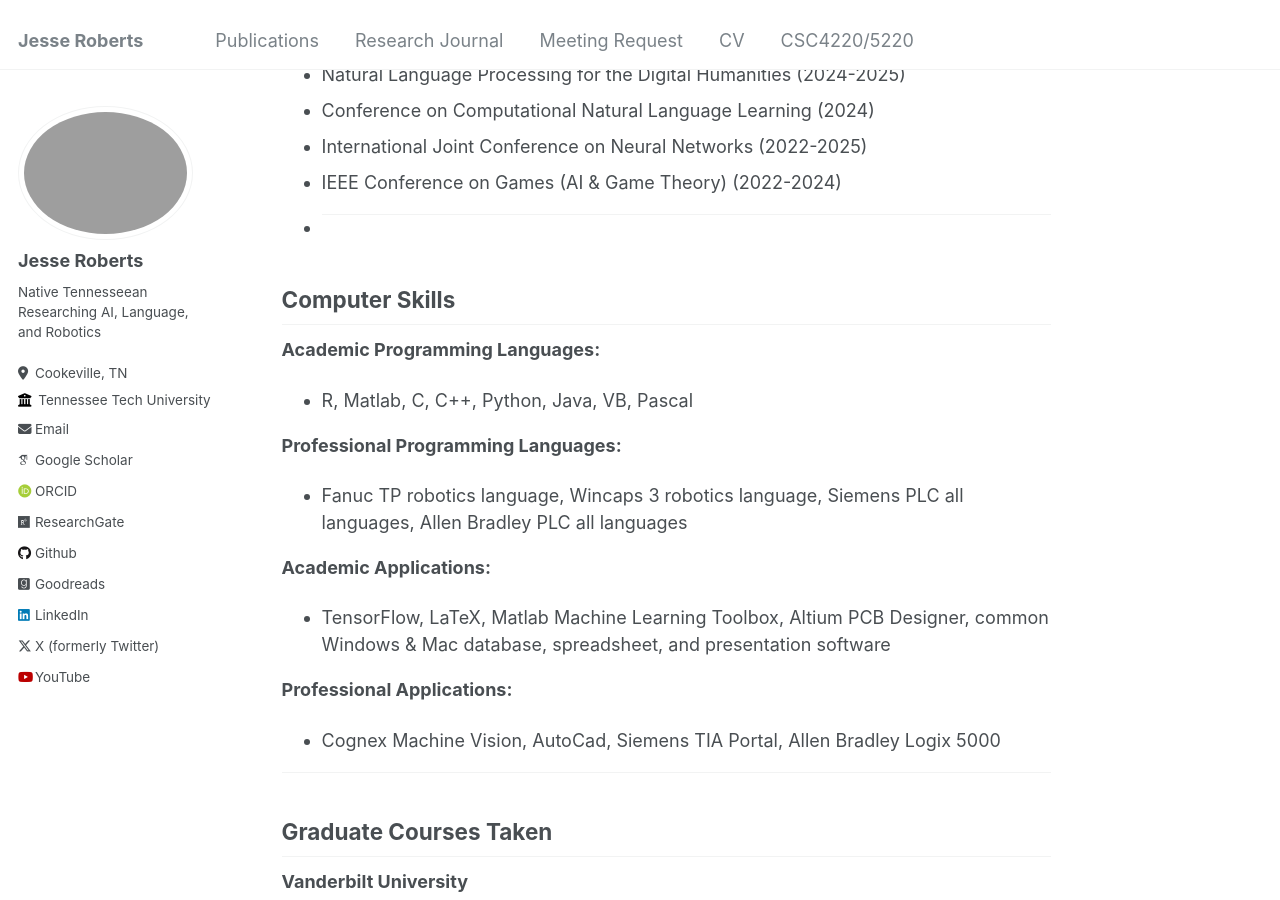
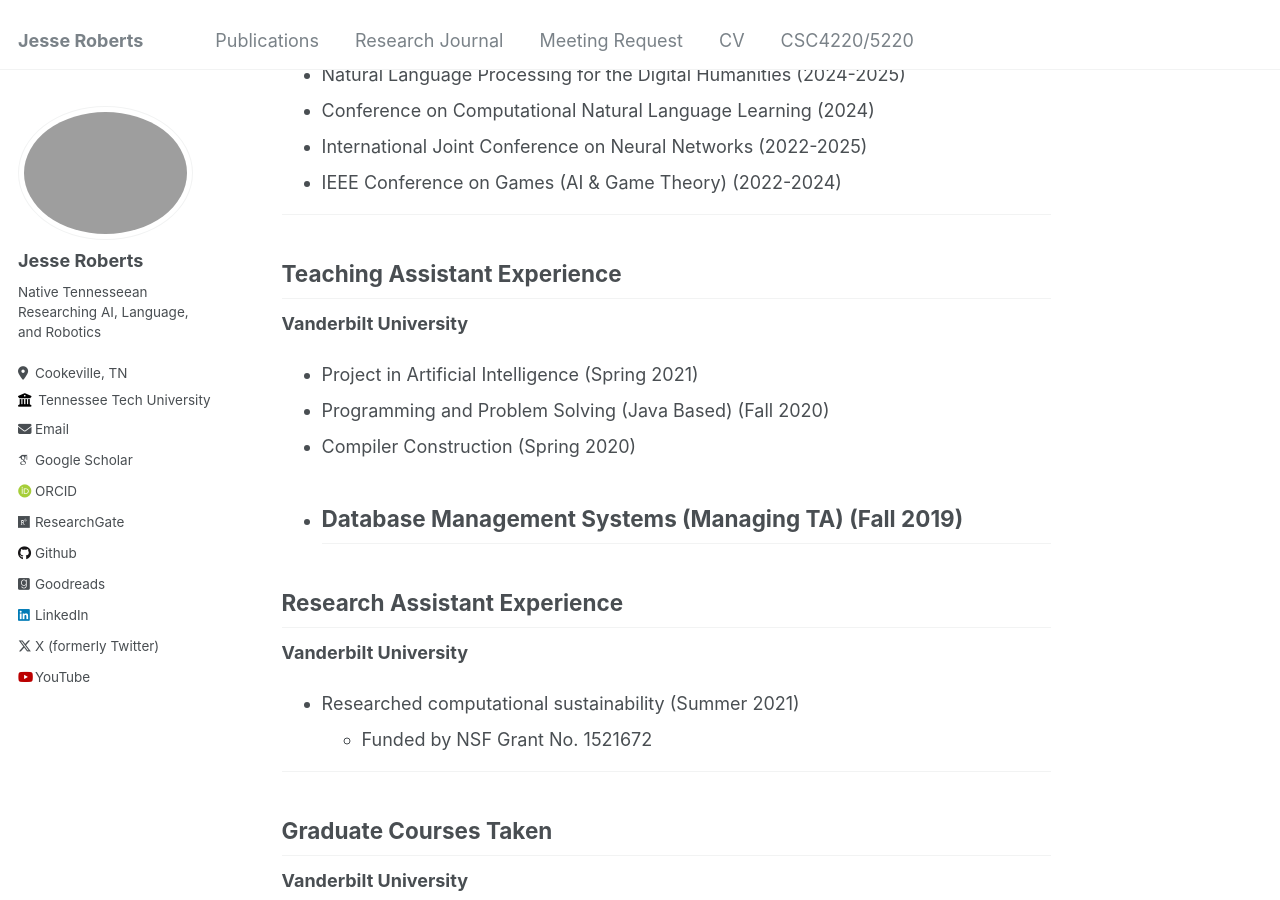
Before and after one commit to JesseTNRoberts/JesseTNRoberts.github.io, a Jekyll site: the page built from cv.md, in a window 1280 px wide and 900 px high, scrolled down 5672 px. Built offline with Jekyll 4.4.1, drawn with Linux system fonts in a browser that asks for light colours; some web fonts are replaced; our own code applies the rules of GitHub Pages for plain Markdown files; some of the changed text lies outside the part shown.

Commit message:
Update cv.md

```diff
--- a/cv.md
+++ b/cv.md
@@ -155,21 +155,25 @@ J. Roberts, "MNFIS+; or, a Better Hybrid Heuristic Maximum Power Point Tracker,"
 - Conference on Computational Natural Language Learning (2024)
 - International Joint Conference on Neural Networks (2022-2025)
 - IEEE Conference on Games (AI & Game Theory) (2022-2024)
-- ---
 
-## Computer Skills
+---
 
-**Academic Programming Languages:**
-- R, Matlab, C, C++, Python, Java, VB, Pascal
 
-**Professional Programming Languages:**
-- Fanuc TP robotics language, Wincaps 3 robotics language, Siemens PLC all languages, Allen Bradley PLC all languages
+## Teaching Assistant Experience
 
-**Academic Applications:**
-- TensorFlow, LaTeX, Matlab Machine Learning Toolbox, Altium PCB Designer, common Windows & Mac database, spreadsheet, and presentation software
+**Vanderbilt University**
+- Project in Artificial Intelligence (Spring 2021)
+- Programming and Problem Solving (Java Based) (Fall 2020)
+- Compiler Construction (Spring 2020)
+- Database Management Systems (Managing TA) (Fall 2019)
+---
 
-**Professional Applications:**
-- Cognex Machine Vision, AutoCad, Siemens TIA Portal, Allen Bradley Logix 5000
+## Research Assistant Experience
+
+**Vanderbilt University**
+- Researched computational sustainability (Summer 2021)
+  - Funded by NSF Grant No. 1521672
+
 
 ---
 
@@ -197,19 +201,9 @@ J. Roberts, "MNFIS+; or, a Better Hybrid Heuristic Maximum Power Point Tracker,"
 - ECE6200 - Linear Systems Analysis (Fall 2014)
 - ECE6600 - Computer Methods for Power System Analysis (Fall 2014)
 
+
 ---
-
-## Teaching Assistant Experience
-
-**Vanderbilt University**
-- Project in Artificial Intelligence (Spring 2021)
-- Programming and Problem Solving (Java Based) (Fall 2020)
-- Compiler Construction (Spring 2020)
-- Database Management Systems (Managing TA) (Fall 2019)
----
-
-## Research Assistant Experience
-
-**Vanderbilt University**
-- Researched computational sustainability (Summer 2021)
-  - Funded by NSF Grant No. 1521672
+## Languages
+- English (Native proficiency)
+- Spanish (Elementary proficiency)
+- Irish (Elementary proficiency)
```
